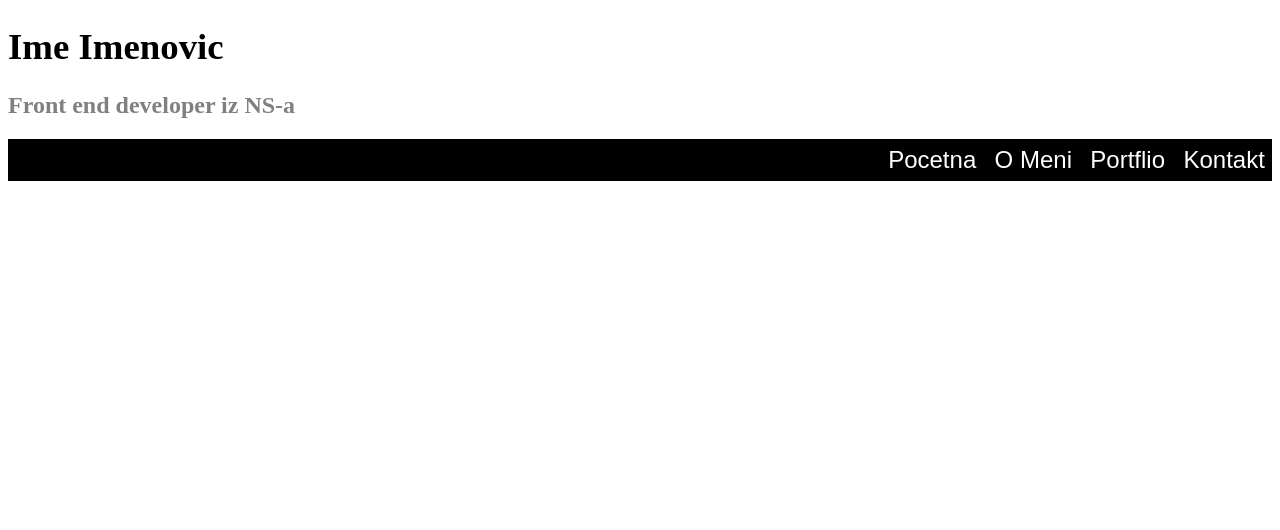
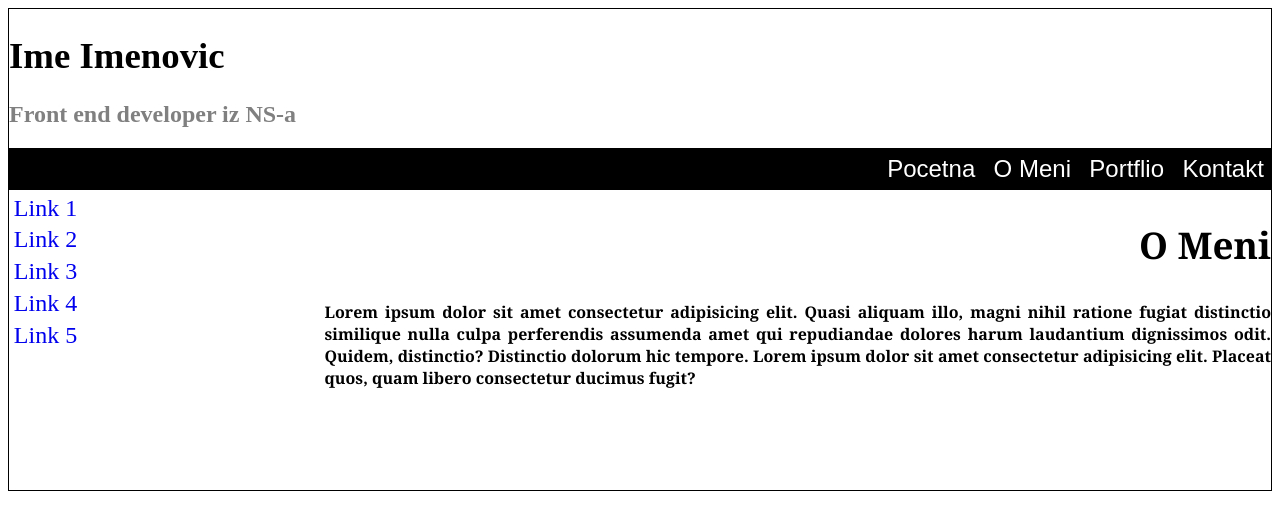
Before and after one commit to ugljesaSt/vezba_1, a plain HTML site: page index.html in a window 1280 px wide. Drawn offline with Linux system fonts and the light colour scheme.

Commit message:
Zavrsena glavna sekcija

```diff
--- a/index.html
+++ b/index.html
@@ -22,5 +22,21 @@
     </ul>
 </nav>
 
+<section>
+    <div class="sidebar">
+        <a href="#">Link 1</a>
+        <a href="#">Link 2</a>
+        <a href="#">Link 3</a>
+        <a href="#">Link 4</a>
+        <a href="#">Link 5</a>
+    </div>
+    <div class="content">
+        <h1>O Meni</h1>
+        <p>Lorem ipsum dolor sit amet consectetur adipisicing elit. Quasi aliquam illo, magni nihil ratione fugiat distinctio similique nulla culpa perferendis assumenda amet qui repudiandae dolores harum laudantium dignissimos odit. Quidem, distinctio? Distinctio dolorum hic tempore. Lorem ipsum dolor sit amet consectetur adipisicing elit. Placeat quos, quam libero consectetur ducimus fugit?
+        </p>
+    </div>
+</section>
+
+
 </body>
 </html>
--- a/scss/scss.scss
+++ b/scss/scss.scss
@@ -3,6 +3,11 @@ h1{
 }
 h2{
     color: grey;
+}
+
+body{
+    padding: 0, 10% 10% 10%;
+    border: 1px solid black;
 }
 
 .navbar{
@@ -25,3 +30,38 @@ h2{
         }
     }
 }
+
+section{
+
+    height: 300px;
+
+
+.sidebar{
+    display: inline-block;
+    width: 25%;
+    clear: both;
+
+
+    a{
+        display: block;
+        text-decoration: none;
+        font-size: 1.5em;
+        margin: 0.2em;
+
+    }
+}
+
+.content{
+    float: right;
+    text-align: justify;
+    width: 75%;
+    font-family: Georgia, 'Times New Roman', Times, serif;
+    font-weight: bolder;
+
+    h1{
+        text-align: right;
+    }
+
+}
+
+}
```
Also changed, not shown: css/scss.css.
